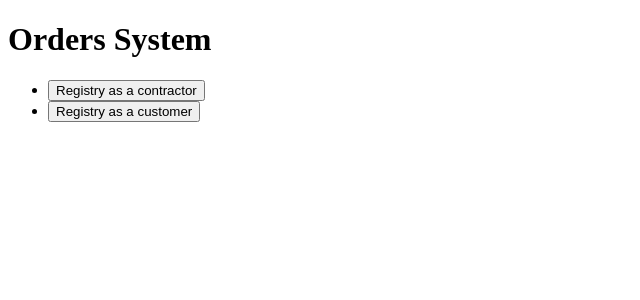
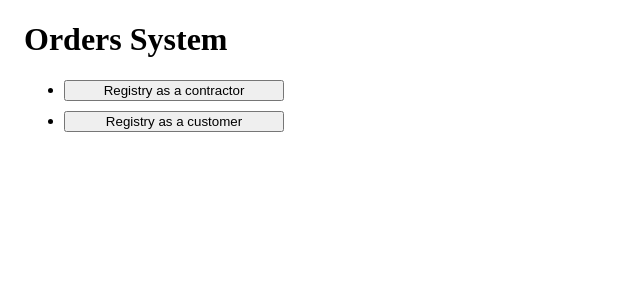
Before and after one commit to arteam/orders-system, a PHP site: page /index.html in a window 1280 px wide. Shown: the top 300 px of the page, without its empty margins (0-640 px from the left). Run offline with PHP 8.4, Linux system fonts and the light colour scheme; some libraries are stand-ins or nearby versions.

Commit message:
Make buttons on the main page more round

```diff
--- a/public/components/css/bid.css
+++ b/public/components/css/bid.css
@@ -31,3 +31,8 @@ tr:hover {
 .l-box {
     padding: 1em;
 }
+
+.main-menu-button {
+    width: 220px;
+    margin-bottom: 10px;
+}
--- a/public/index.html
+++ b/public/index.html
@@ -2,19 +2,26 @@
 <html>
 <head>
     <title>Orders System</title>
+
+    <link rel="stylesheet" href="components/vendor/pure/pure-min.css">
+    <link rel="stylesheet" href="components/vendor/pure/base-min.css">
+    <link rel="stylesheet" href="components/css/bid.css">
 </head>
 <body>
 
-<h1>Orders System</h1>
-<ul id="main-links">
-    <li>
-        <button id="registry-contractor" type="button">Registry as a contractor</button>
-    </li>
-    <li>
-        <button id="registry-customer" type="button">Registry as a customer</button>
-    </li>
-</ul>
+<div style="padding-left: 1em">
 
+    <h1>Orders System</h1>
+
+    <ul id="main-links" >
+        <li>
+            <button id="registry-contractor" class="pure-button pure-button-active main-menu-button" type="button">Registry as a contractor</button>
+        </li>
+        <li>
+            <button id="registry-customer" class="pure-button pure-button-active main-menu-button" type="button">Registry as a customer</button>
+        </li>
+    </ul>
+</div>
 
 <script src="components/vendor/jquery/dist/jquery.min.js"></script>
 <script src="components/js/orders-system.js"></script>
```
